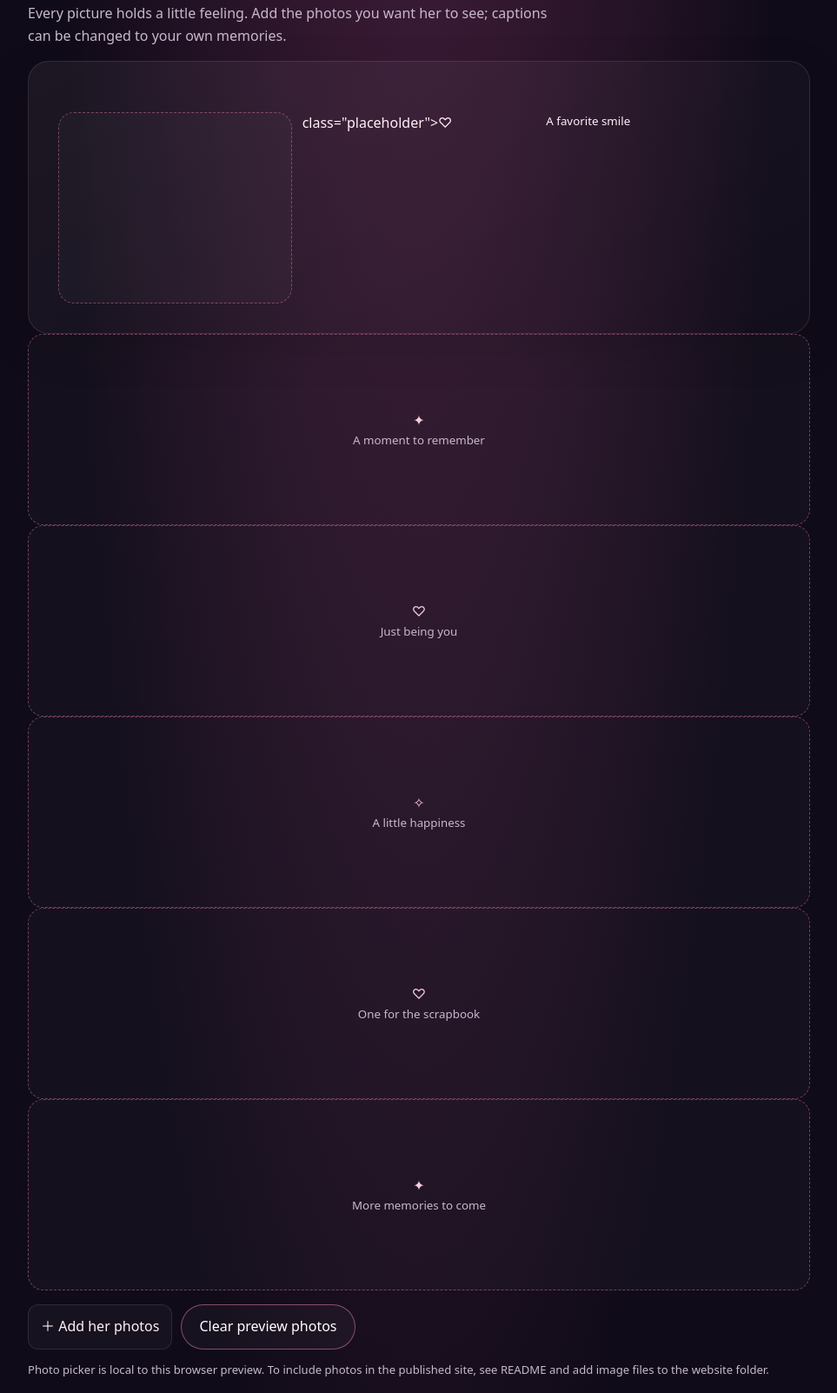
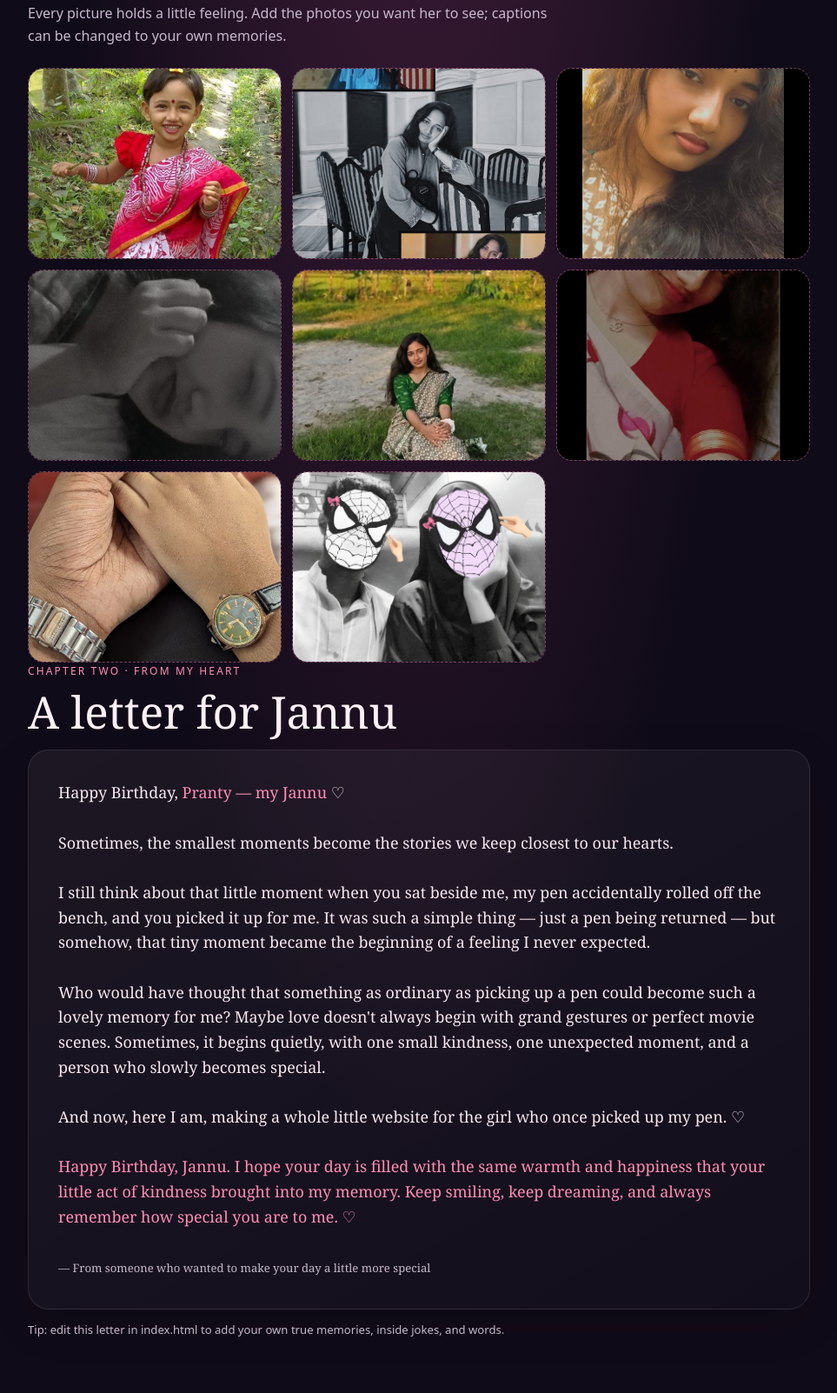
Before and after one commit to foridhasannishad2021-web/pranty-birthday, a plain HTML site: page index.html in a window 1280 px wide. Shown: the part 958-2560 px from the top of the page at 87% size, without its empty margins (158-1121 px from the left). Drawn offline with Linux system fonts and the light colour scheme.

Commit message:
Update index.html

```diff
--- a/index.html
+++ b/index.html
@@ -27,23 +27,16 @@ section{padding:64px 0} .section-kicker{color:var(--pink);font-size:.75rem;lette
 <section id="memories"><div class="wrap">
   <div class="section-kicker">Chapter one · little moments</div><h2>Memories of my<br>favorite person</h2>
   <p class="intro">Every picture holds a little feeling. Add the photos you want her to see; captions can be changed to your own memories.</p>
-  <div class="panel">
-    <div class="memory-grid" id="gallery">
-      <div class="memory">
-    </div>class="placeholder">♡<small>A favorite smile</small></div></div>
-      <div class="memory"><div class="placeholder">✦<small>A moment to remember</small></div></div>
-      <div class="memory"><div class="placeholder">♡<small>Just being you</small></div></div>
-      <div class="memory"><div class="placeholder">✧<small>A little happiness</small></div></div>
-      <div class="memory"><div class="placeholder">♡<small>One for the scrapbook</small></div></div>
-      <div class="memory"><div class="placeholder">✦<small>More memories to come</small></div></div>
-    <div class="uploadrow">
-      <label class="filelabel">＋ Add her photos <input id="photoInput" type="file" accept="image/*" multiple></label>
-      <button class="btn secondary" id="clearPhotos">Clear preview photos</button>
-    </div>
-    <p class="tiny">Photo picker is local to this browser preview. To include photos in the published site, see README and add image files to the website folder.</p>
-  </div>
-</div></section>
-<section><div class="wrap">
+<div class="memory-grid" id="photoGallery">
+  <div class="memory"><img src="images/photo1.jpg" alt="Memory 1"></div>
+  <div class="memory"><img src="images/photo2.jpg" alt="Memory 2"></div>
+  <div class="memory"><img src="images/photo3.jpg" alt="Memory 3"></div>
+  <div class="memory"><img src="images/photo4.jpg" alt="Memory 4"></div>
+  <div class="memory"><img src="images/photo5.jpg" alt="Memory 5"></div>
+  <div class="memory"><img src="images/photo6.jpg" alt="Memory 6"></div>
+  <div class="memory"><img src="images/photo7.jpg" alt="Memory 7"></div>
+  <div class="memory"><img src="images/photo8.jpg" alt="Memory 8"></div>
+</div>
   <div class="section-kicker">Chapter two · from my heart</div><h2>A letter for Jannu</h2>
   <div class="panel letter">Happy Birthday, <strong>Pranty — my Jannu</strong> ♡
 
@@ -90,26 +83,6 @@ function tick(){
  countdown.innerHTML=`<div class="timebox"><b>${days}</b><span>Days</span></div><div class="timebox"><b>${hours}</b><span>Hours</span></div><div class="timebox"><b>${mins}</b><span>Minutes</span></div>`;
 }
 tick();setInterval(tick,60000);
-const gallery=document.getElementById('gallery'), original=gallery.innerHTML;
-document.getElementById('photoInput').addEventListener('change',e=>{
- const files=[...e.target.files].filter(f=>f.type.startsWith('image/')).slice(0,12);
- if(!files.length)return;
- // Move the first selected photo to position 8; keep all other photos in order.
- const ordered=[...files.slice(1,8),files[0],...files.slice(8)];
- gallery.innerHTML='';
- const totalSlots=Math.max(8,ordered.length);
- for(let i=0;i<totalSlots;i++){
-  const card=document.createElement('div');card.className='memory';
-  if(ordered[i]){card.classList.add('has-image');const img=document.createElement('img');img.alt='Birthday memory '+(i+1);img.src=URL.createObjectURL(ordered[i]);card.append(img)}
-  else{const placeholder=document.createElement('div');placeholder.className='placeholder';placeholder.textContent='♡';const small=document.createElement('small');small.textContent='Photo '+(i+1);placeholder.append(small);card.append(placeholder)}
-  const number=document.createElement('span');number.className='photo-number';number.textContent=String(i+1);card.append(number);gallery.append(card);
- }
-});
-document.getElementById('clearPhotos').addEventListener('click',()=>{gallery.innerHTML=original;document.getElementById('photoInput').value=''});
-document.getElementById('wishBtn').addEventListener('click',()=>{
- document.getElementById('secret').classList.add('show');
- for(let i=0;i<36;i++){const el=document.createElement('span');el.textContent=['♡','✦','✧','♥'][Math.floor(Math.random()*4)];Object.assign(el.style,{position:'fixed',left:Math.random()*100+'vw',top:'-30px',zIndex:9999,pointerEvents:'none',fontSize:(14+Math.random()*22)+'px',color:['#ff8db5','#fff0f5','#d85a8a'][i%3],transition:'transform 3s linear,opacity 3s linear'});document.body.append(el);requestAnimationFrame(()=>{el.style.transform=`translateY(${innerHeight+80}px) rotate(${Math.random()*360}deg)`;el.style.opacity='0'});setTimeout(()=>el.remove(),3200)}
-});
 // Original City Vibes instrumental theme, generated in the browser.
 const themeBtn=document.getElementById('themeToggle');
 let themeContext=null,themeTimer=null,themeStep=0;
```
